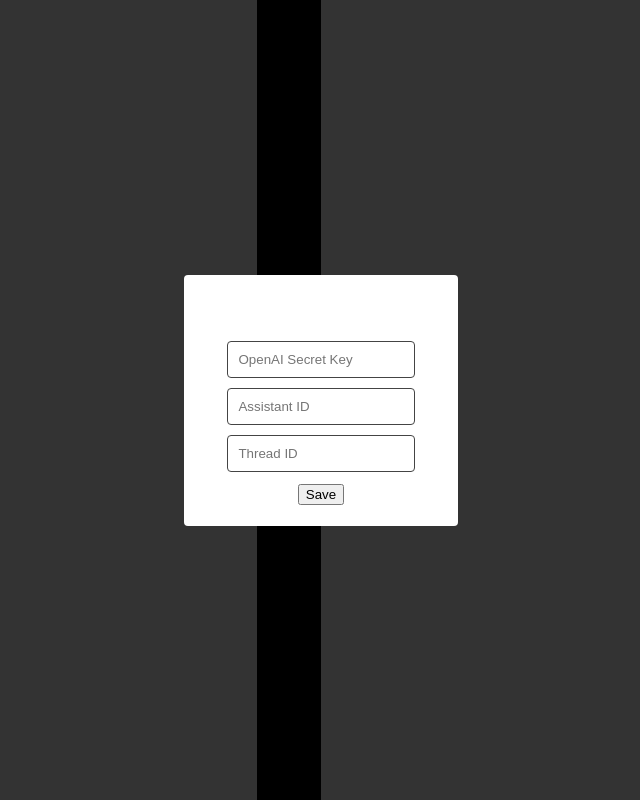
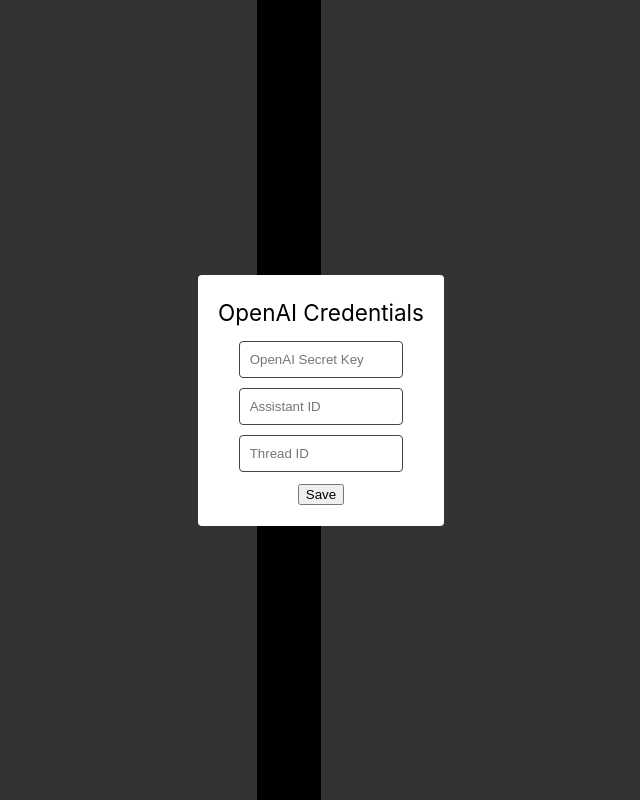
Before and after one commit to trrevvorr/ware-home-ai, a Vue app: page / in a window 1280 px wide. Shown: the whole page, without its empty margins (319-959 px from the left). Built offline with nearby package versions, Linux system fonts and the light colour scheme.

Commit message:
Fix settings modal header
Fix white text on white background.

```diff
--- a/src/components/SettingsModal.vue
+++ b/src/components/SettingsModal.vue
@@ -1,7 +1,7 @@
 <template>
   <div class="modal">
     <div class="modal-content">
-      <h2>Enter OpenAI Settings</h2>
+      <h2>OpenAI Credentials</h2>
       <input v-model="secret" placeholder="OpenAI Secret Key" />
       <input v-model="assistantId" placeholder="Assistant ID" />
       <input v-model="threadId" placeholder="Thread ID" />
@@ -46,6 +46,7 @@ export default {
 
 .modal-content {
   background: white;
+  color: black;
   padding: 20px;
   border-radius: 4px;
   text-align: center;
```
